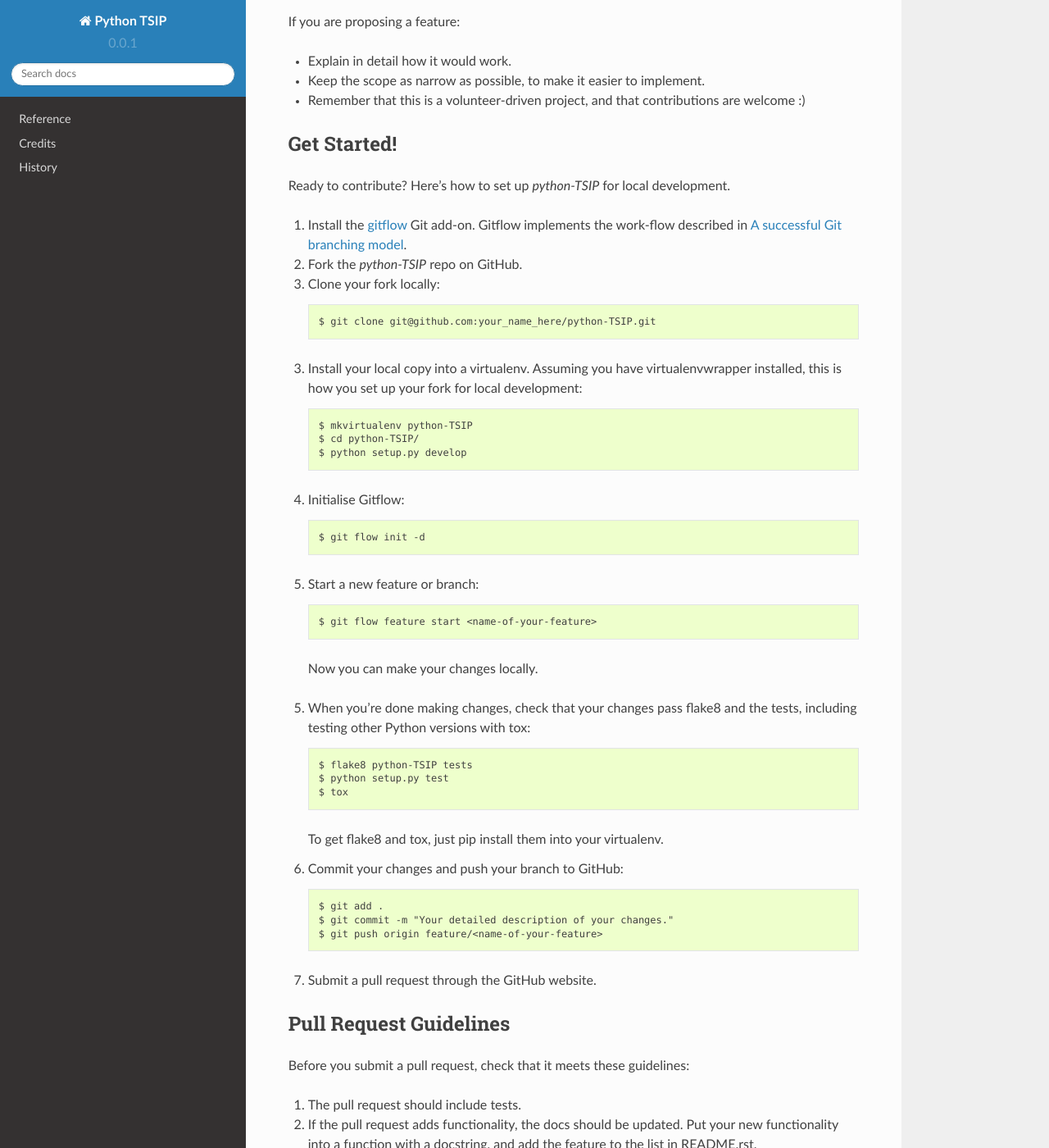
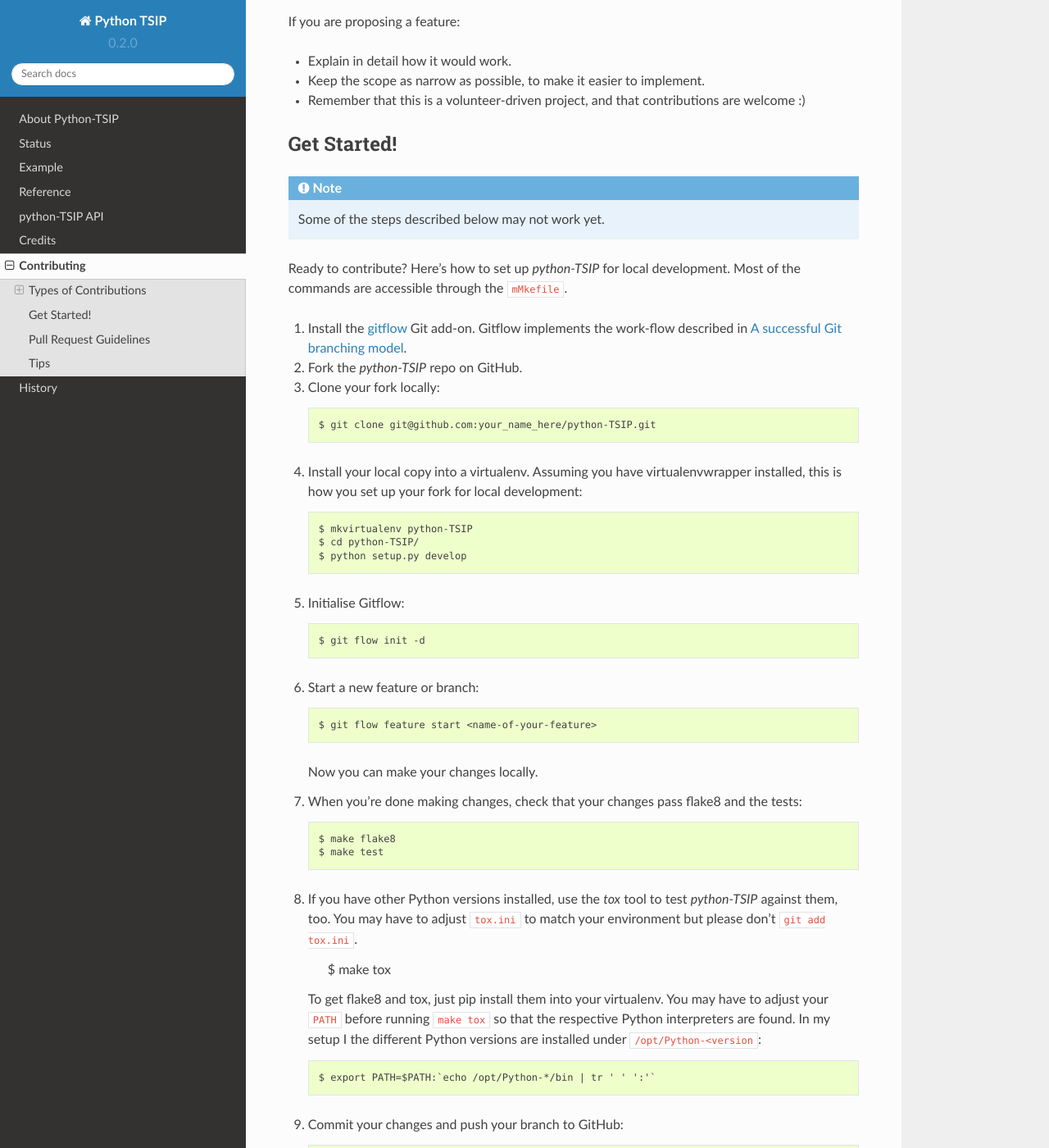
Before and after one commit to mjuenema/python-TSIP, a Sphinx documentation site: the page built from docs/contributing.rst, in a window 1280 px wide and 1400 px high, scrolled down 1051 px. Shown: the whole window at 82% size. Built offline with Sphinx 7.4.7 and the Read the Docs theme 2.0.0, drawn with Linux system fonts in a browser that asks for light colours; some of the changed text lies outside the part shown.

Commit message:
Working on tox tests

```diff
--- a/CONTRIBUTING.rst
+++ b/CONTRIBUTING.rst
@@ -56,7 +56,10 @@
 Get Started!
 ============
 
-Ready to contribute? Here's how to set up `python-TSIP` for local development.
+.. note:: Some of the steps described below may not work yet.
+
+Ready to contribute? Here's how to set up `python-TSIP` for local development. Most of the commands
+are accessible through the ``mMkefile``.
 
 1. Install the gitflow_ Git add-on. Gitflow implements the work-flow described
    in `A successful Git branching model`_.
@@ -67,37 +70,45 @@
 
     $ git clone git@github.com:your_name_here/python-TSIP.git
 
-3. Install your local copy into a virtualenv. Assuming you have virtualenvwrapper installed, this is how you set up your fork for local development::
+4. Install your local copy into a virtualenv. Assuming you have virtualenvwrapper installed, this is how you set up your fork for local development::
 
     $ mkvirtualenv python-TSIP
     $ cd python-TSIP/
     $ python setup.py develop
 
-4. Initialise Gitflow::
+5. Initialise Gitflow::
 
    $ git flow init -d
 
-5. Start a new feature or branch::
+6. Start a new feature or branch::
 
     $ git flow feature start <name-of-your-feature>
 
    Now you can make your changes locally.
 
-5. When you're done making changes, check that your changes pass flake8 and the tests, including testing other Python versions with tox::
+7. When you're done making changes, check that your changes pass flake8 and the tests::
 
-    $ flake8 python-TSIP tests
-    $ python setup.py test
-    $ tox
+    $ make flake8
+    $ make test
 
-   To get flake8 and tox, just pip install them into your virtualenv.
+8. If you have other Python versions installed, use the `tox` tool to test `python-TSIP` against them, too. You may have to
+   adjust ``tox.ini`` to match your environment but please don't ``git add tox.ini``.
 
-6. Commit your changes and push your branch to GitHub::
+    $ make tox
+
+   To get flake8 and tox, just pip install them into your virtualenv. You may have to adjust your ``PATH`` before running
+   ``make tox`` so that the respective Python interpreters are found. In my setup I the different Python versions are
+   installed under ``/opt/Python-<version``::
+
+    $ export PATH=$PATH:`echo /opt/Python-*/bin | tr ' ' ':'`
+
+9. Commit your changes and push your branch to GitHub::
 
     $ git add .
     $ git commit -m "Your detailed description of your changes."
     $ git push origin feature/<name-of-your-feature>
 
-7. Submit a pull request through the GitHub website.
+10. Submit a pull request through the GitHub website.
 
 .. _gitflow: https://github.com/nvie/gitflow
 .. _`A successful Git branching model`: http://nvie.com/posts/a-successful-git-branching-model/
--- a/docs/index.rst
+++ b/docs/index.rst
@@ -11,9 +11,13 @@
 .. toctree::
    :maxdepth: 2
 
+   readme
    packets
+   api
    authors
+   contributing
    history
+
 
 Indices and tables
 ==================
--- a/requirements.txt
+++ /dev/null
@@ -1,2 +0,0 @@
-wheel==0.23.0
-bitstring
--- /dev/null
+++ b/test_requirements.txt
@@ -0,0 +1,3 @@
+nose
+coverage
+importlib
--- a/tsip/__init__.py
+++ b/tsip/__init__.py
@@ -1,7 +1,7 @@
 # -*- coding: utf-8 -*-
 
 NAME = 'tsip'
-VERSION = '0.0.1'
+VERSION = '0.2.0'
 LICENSE = 'BSD License'
 AUTHOR = 'Markus Juenemann'
 EMAIL = 'markus@juenemann.net'
```
Also changed, not shown: other parts of CONTRIBUTING.rst (+1 -1 lines), HISTORY.rst (+9 -1 lines), README.rst (+11 -2 lines), docs/01_packets_version_information.rst (deleted, +0 -109 lines), docs/02_clear_battery_backup.rst (deleted, +0 -28 lines), docs/api.rst (+10 -74 lines), 5 other files.
